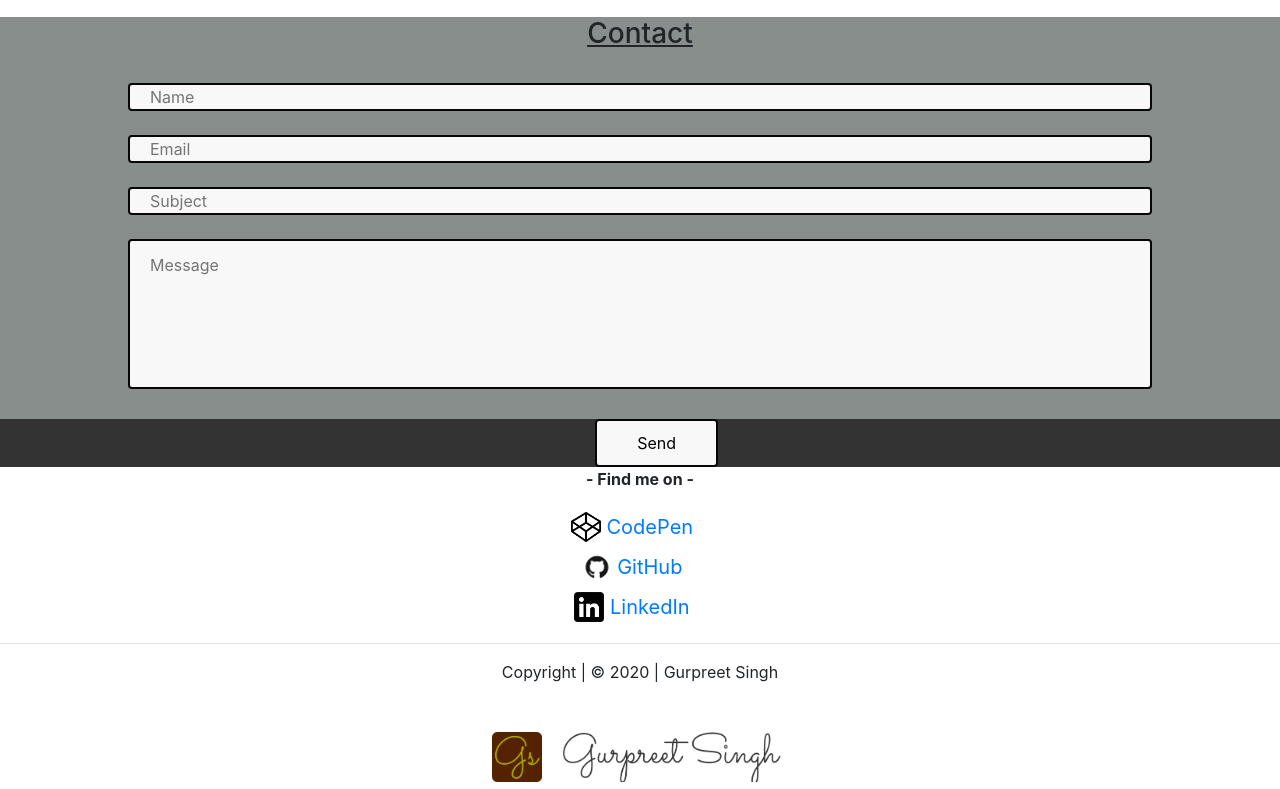
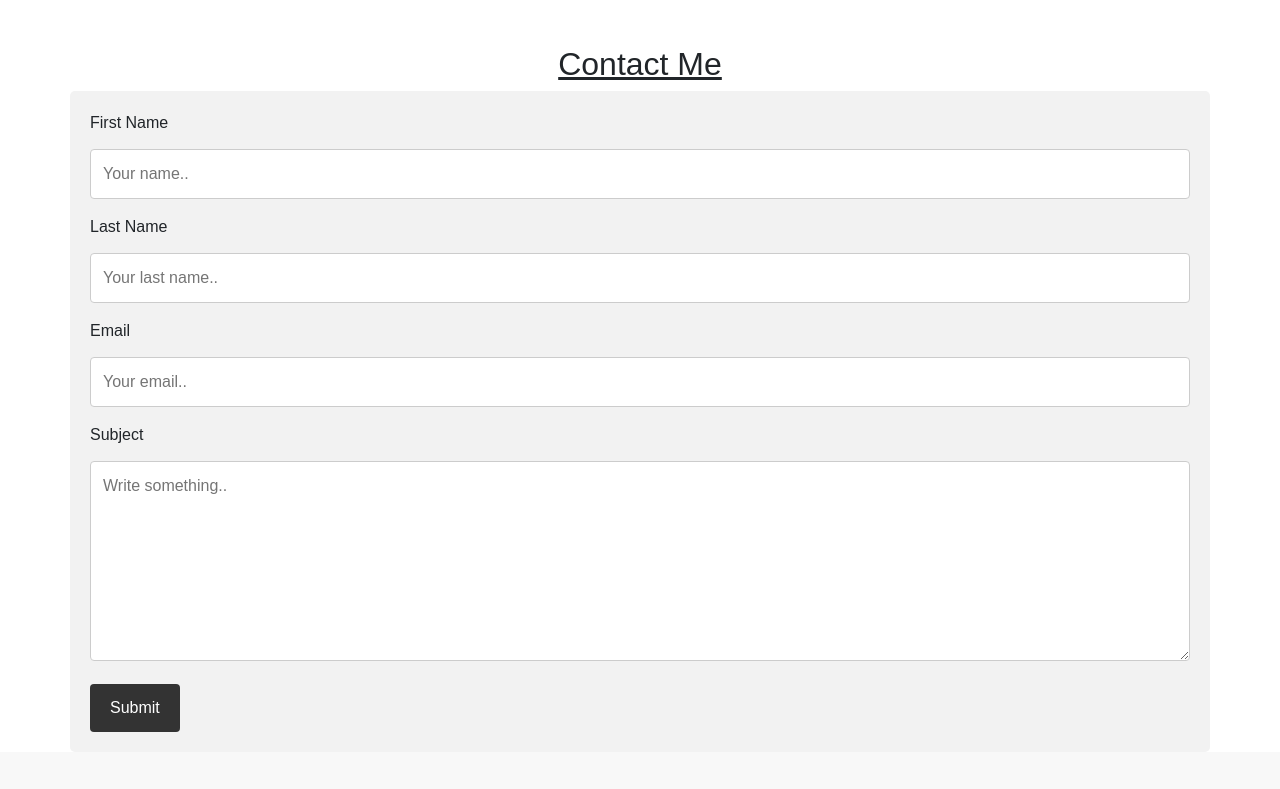
Before and after one commit to Gurpreet10581/Portfolio-Gurpreet10581, a plain HTML site: page index.html in a window 1280 px wide. Shown: the part 1311-2100 px from the top of the page. Drawn offline with nearby package versions, Linux system fonts and the light colour scheme.

```diff
--- a/index.html
+++ b/index.html
@@ -16,6 +16,8 @@
                 list-style-type: none;
                 margin: 0;
                 padding: 0;
+                 width: 100%;
+                 position: fixed;
                 overflow: hidden;
                 background-color: #333;
                 }
@@ -33,12 +35,12 @@
                 background-color: #111;
                 }
             </style>
-                <ul>
-                    <li><a href="#home">Home</a></li>
-                    <li><a href="#about">About</a></li>
-                    <li><a class="#portfolio" href="#portfolio">Portfolio</a></li>
-                    <li><a href="Assets/_Resume -Gurpreet Singh.pdf" target="blank" title="Resume">Resume</a></li>
-                    <li><a href="#contact">Contact</a></li>
+                <ul >
+                    <li ><a href="#home">Home</a></li>
+                    <li ><a href="#about">About</a></li>
+                    <li ><a class="#portfolio" href="#portfolio">Portfolio</a></li>
+                    <li ><a href="Assets/_Resume -Gurpreet Singh.pdf" target="blank" title="Resume">Resume</a></li>
+                    <li ><a href="#contact">Contact</a></li>
 
                 </ul>
             <section class="jumbotron">
@@ -66,7 +68,7 @@
                               With completing Eleven Fifty Academy’s Software Development Course, I was able to find a platform to exercise my skills in problem solving and detail oriented results. Although I am new to developing, I am yearning to gain experience in areas that highlight my aptitude and creativity.
                             </p>
 
-                              My training with software developing has been challenging, but I am working hard to become the best developer I can be and am looking forward to a successful career in this industry. .
+                              My training with software developing has been challenging, but I am working hard to become the best developer I can be and am looking forward to a successful career in this industry.
                             </p>
                             <div id="signature-div">
 
@@ -118,24 +120,62 @@
               </div>
             </section>
                 <br><br>
-            	<!-- Contact Me -->
-        <section id="contact">
-            <div class="contact">
-                <h3 class="contact">Contact</h3>
-                <br>
-                <form >
-                    <div class="input">
-                            <input id="input" type="text" name="name"  placeholder="Name" required /> <br><br>
-                            <input id="input" type="email" name="email" placeholder="Email" required /><br><br>
-                            <input id="input" type="text" name="subject"  placeholder="Subject" required /><br><br>
-                            <textarea id="text-box" name="message"  placeholder="Message" rows="6" required></textarea><br><br>
-                            <ul class="button1">
-                                <li id="button"><input id="submit" type="submit" class="special" value="Send" /></li>
-                            </ul>
-                    </div>
+              <!-- Contact Me -->
+               <meta name="viewport" content="width=device-width, initial-scale=1">
+                <style>
+                body {font-family: Arial, Helvetica, sans-serif;}
+                * {box-sizing: border-box;}
+
+                input[type=text], select, textarea {
+                  width: 100%;
+                  padding: 12px;
+                  border: 1px solid #ccc;
+                  border-radius: 4px;
+                  box-sizing: border-box;
+                  margin-top: 6px;
+                  margin-bottom: 16px;
+                  resize: vertical;
+                }
+
+                input[type=submit] {
+                  background-color: #333;
+                  color: white;
+                  padding: 12px 20px;
+                  border: none;
+                  border-radius: 4px;
+                  cursor: pointer;
+                }
+
+                input[type=submit]:hover {
+                  background-color: rgb(42, 87, 124);
+                }
+
+                .container {
+                  border-radius: 5px;
+                  background-color: #f2f2f2;
+                  padding: 20px;
+                }
+                </style>
+
+              <h2 class="contact">Contact Me</h2>
+
+              <div class="container">
+                <form action="/action_page.php">
+                  <label for="fname">First Name</label>
+                  <input type="text" id="fname" name="firstname" placeholder="Your name..">
+
+                  <label for="lname">Last Name</label>
+                  <input type="text" id="lname" name="lastname" placeholder="Your last name..">
+
+                  <label for="lname">Email</label>
+                  <input type="text" id="email" name="email" placeholder="Your email..">
+
+                  <label for="subject">Subject</label>
+                  <textarea id="subject" name="subject" placeholder="Write something.." style="height:200px"></textarea>
+
+                  <input type="submit" value="Submit">
                 </form>
-            </div>
-        </section>
+              </div>
 				<!--Find Me -->
             <section id="footer">
                 <div class= "Footer">
--- a/style.css
+++ b/style.css
@@ -8,12 +8,7 @@
     width: 200px;
     bottom: 1000px;
 }
-#footer-logo{
-    height: 50px;
-}
-.Footer{
-    text-align: center;
-}
+
 .contact{
     background: #888E8C;
     text-align: center;
@@ -48,6 +43,7 @@
     box-sizing: border-box;
     border: 2px solid rgb(8, 7, 7);
     border-radius: 4px;
+
     background-color: #f8f8f8;
     font-size: 16px;
     resize: none;
@@ -73,3 +69,18 @@
     align-content: center;
     margin: auto;
 }
+
+.Footer{
+    background-color: #f8f8f8;
+    padding: 50px;
+    text-align: center;
+
+}
+#footer-logo{
+    height: 50px;
+}
+.contact{
+    text-align: center;
+    text-decoration: underline;
+    background-color: white;
+}
```
